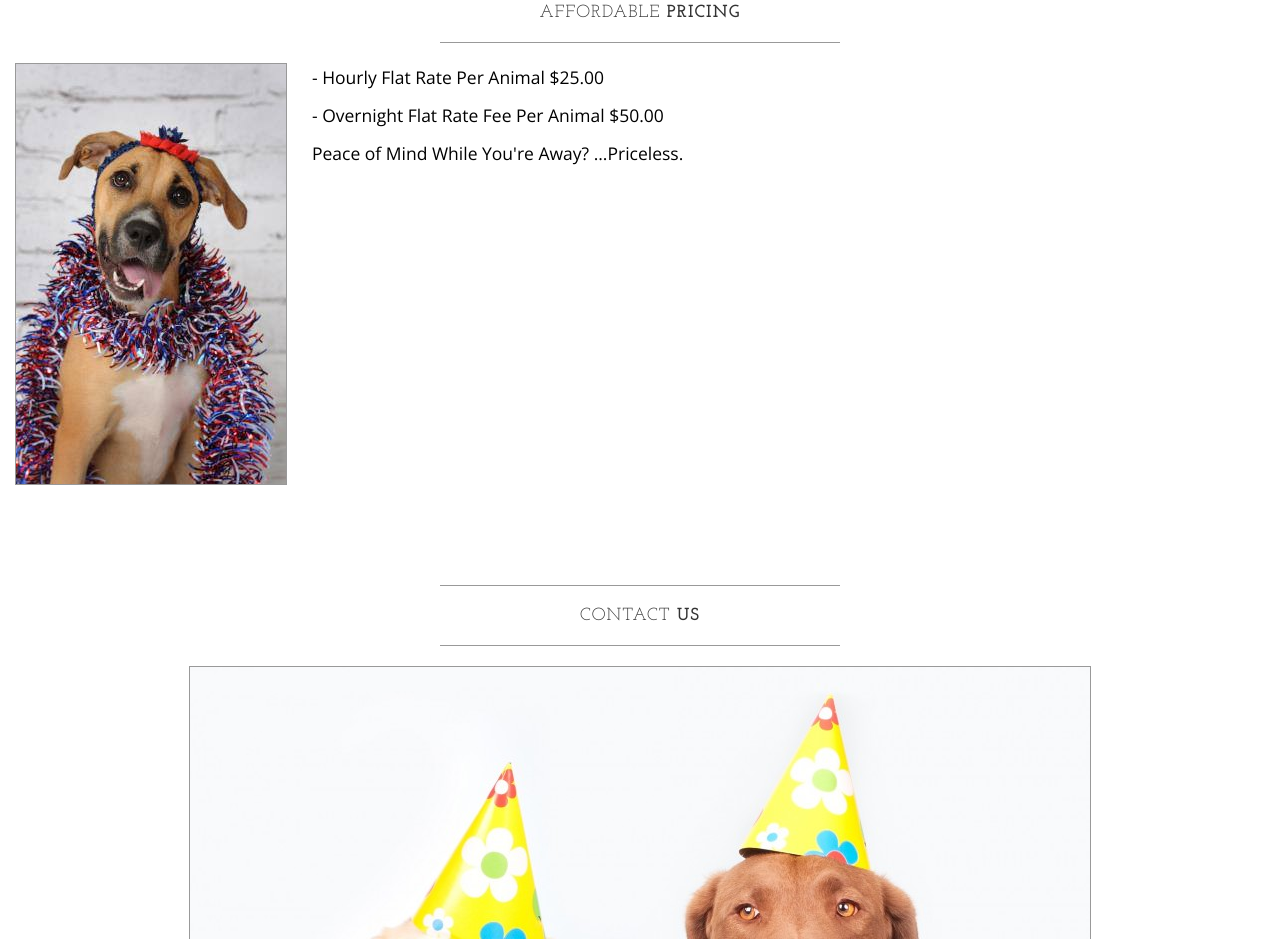
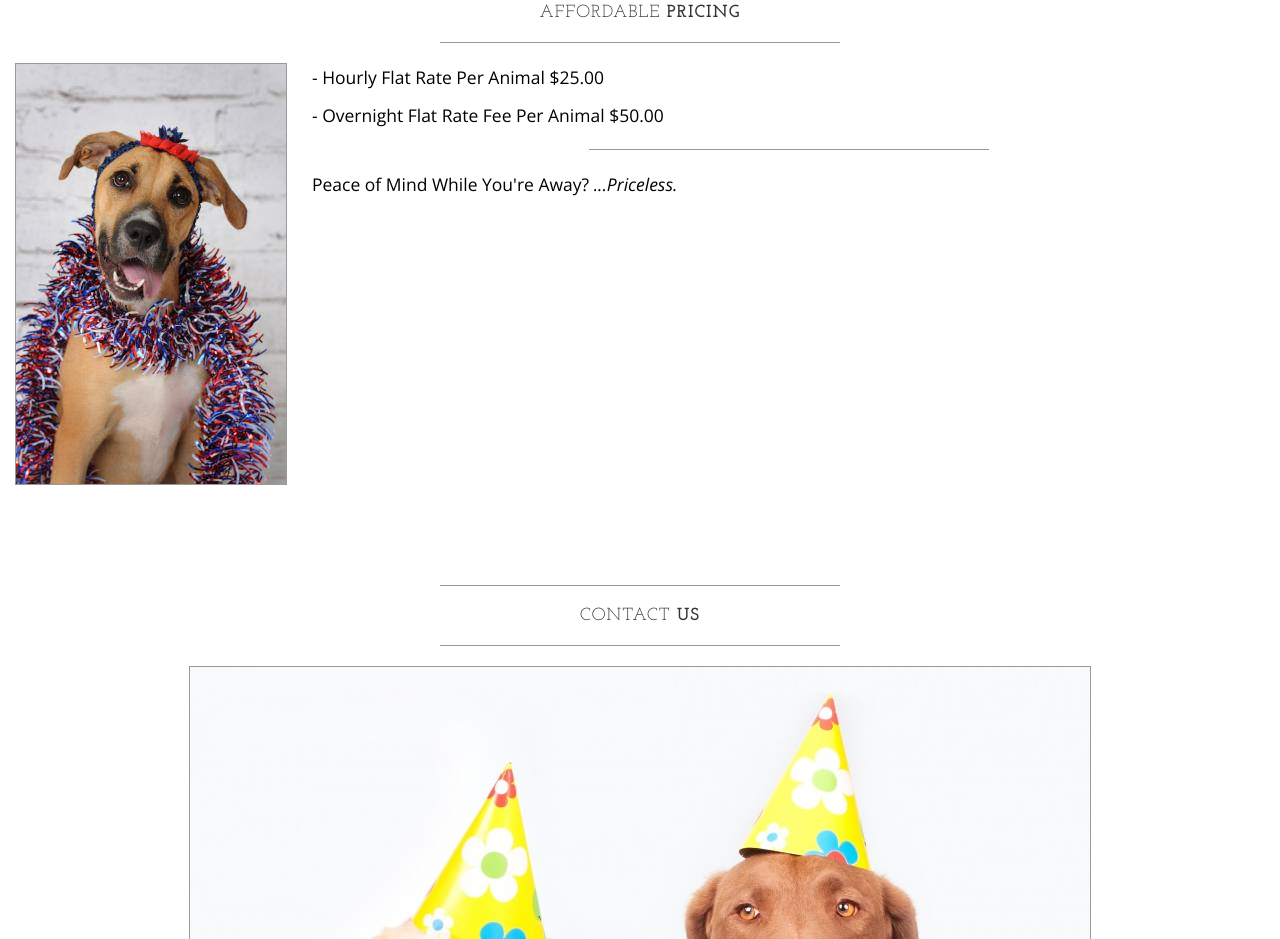
Before and after one commit to MTR2D2/pt, a plain HTML site: page index.html in a window 1280 px wide. Shown: the part 2360-3299 px from the top of the page. Drawn offline with nearby package versions, Linux system fonts and the light colour scheme.

Commit message:
+Blank Line

```diff
--- a/index.html
+++ b/index.html
@@ -111,7 +111,8 @@
                     <hr class="visible-xs">
                     <p> - Hourly Flat Rate Per Animal $25.00</p>
                     <p> - Overnight Flat Rate Fee Per Animal $50.00</p>
-                    <p>Peace of Mind While You're Away? ...Priceless.</p>
+                    <hr>
+                    <p>Peace of Mind While You're Away? <em>...Priceless.</em></p>
                 </div>
             </div>
         </div>
```
